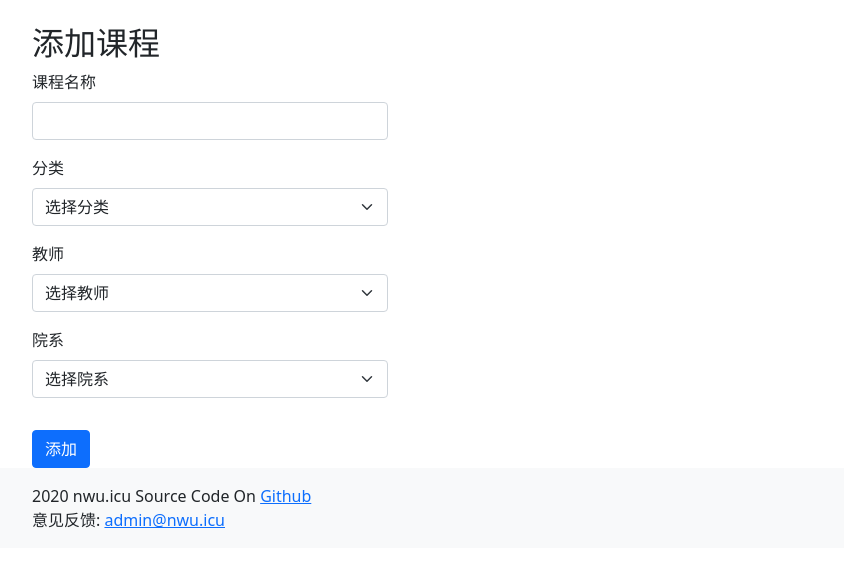
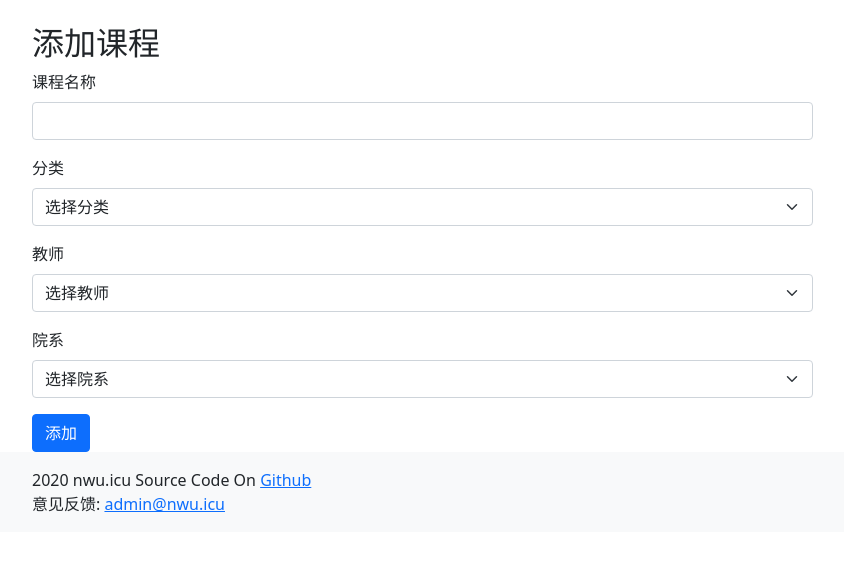
Before and after one commit to NWUCA/NWU.ICU, a Django app: page /course/ in a window 1280 px wide. Shown: the part 56-623 px from the top of the page, without its empty margins (50-894 px from the left). Run offline with Django 3.2, Linux system fonts and the light colour scheme; the visitor is signed in with stand-in values (Sample User, id 1); data that the repository does not hold is empty.

Commit message:
form style optimization

```diff
--- a/core/templates/base.html
+++ b/core/templates/base.html
@@ -21,6 +21,12 @@
         body {
             padding-top: 5rem;
         }
+        @media (min-width: 768px) {
+            form {
+                padding-right: 30%;
+            }
+        }
+
     </style>
 
     {# Bootstarp #}
--- a/core/templates/course_add.html
+++ b/core/templates/course_add.html
@@ -3,15 +3,13 @@
 {% block content %}
 <h2>添加课程</h2>
 <form method="POST">
-    <div class="mb-3 row">
     {% csrf_token %}
-        <div class="col-4 mb-3">
+    <div class="mb-3">
         <label for="name" class="form-label">课程名称</label>
         <input type="text" name="name" id="name" class="form-control">
     </div>
 
-        <div class="w-100"></div>
-        <div class="col-4 mb-3">
+    <div class="mb-3">
         <label class="form-label">分类</label>
         <select class="form-select" name="classification" aria-label="Default select example">
             <option selected>选择分类</option>
@@ -21,8 +19,7 @@
         </select>
     </div>
 
-        <div class="w-100"></div>
-        <div class="col-4 mb-3">
+    <div class="mb-3">
         <label class="form-label">教师</label>
         <select class="form-select" name="teacher" aria-label="Default select example">
             <option selected>选择教师</option>
@@ -32,8 +29,7 @@
         </select>
     </div>
 
-        <div class="w-100"></div>
-        <div class="col-4 mb-3">
+    <div class="mb-3">
         <label class="form-label">院系</label>
         <select class="form-select" name="school" aria-label="Default select example">
             <option selected>选择院系</option>
@@ -42,7 +38,6 @@
             {% endfor %}
         </select>
     </div>
-    </div>
     <button type="submit" class="btn btn-primary">添加</button>
 </form>
 {% endblock %}
```
Also changed, not shown: core/templates/teacher.html (+2 -5 lines), user/templates/login.html (+4 -7 lines). Lines whose indentation alone changed are shown as unchanged.
